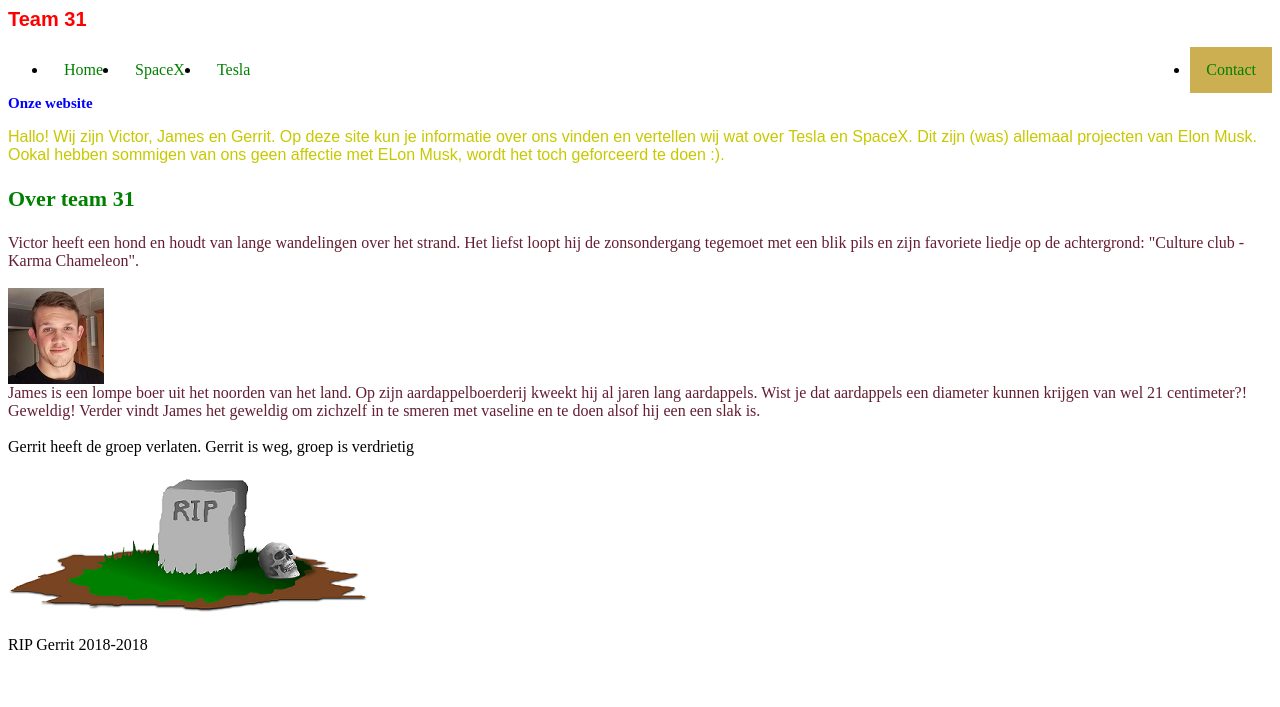
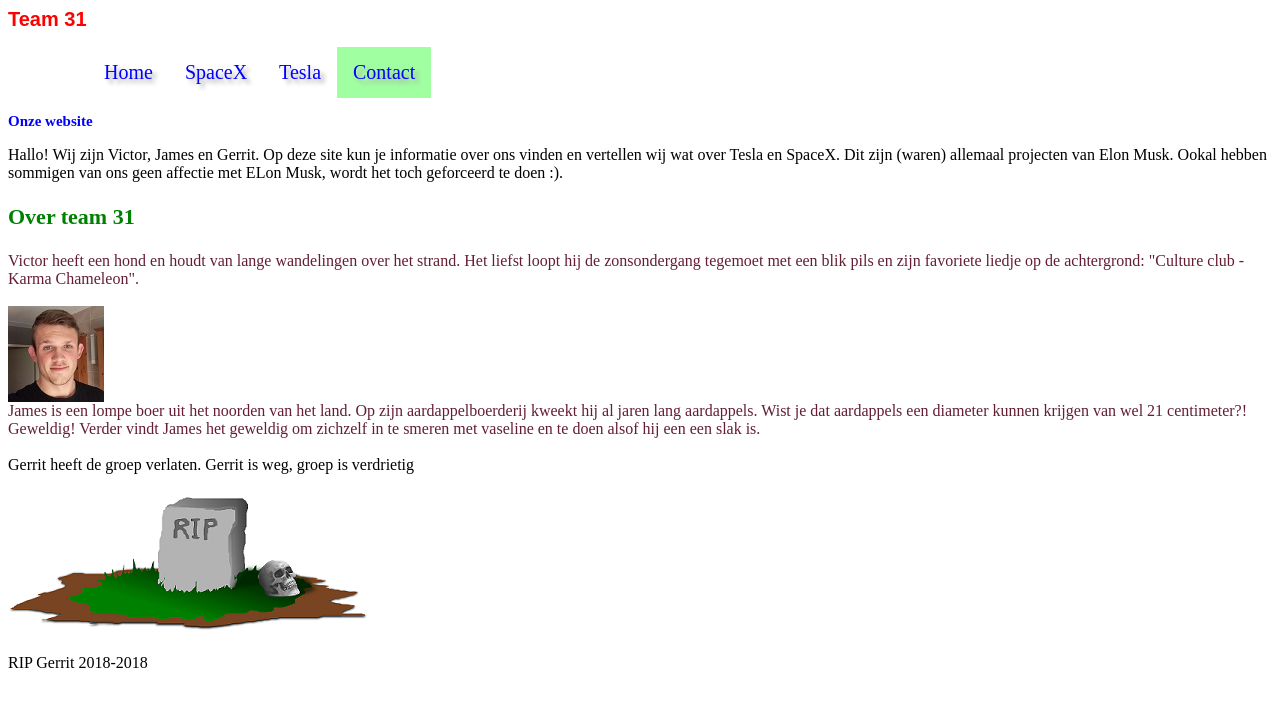
Before and after one commit to JamesJCarroll/webopdracht, a PHP site: page / in a window 1280 px wide. Shown: the top 707 px of the page. Run offline with PHP 8.4, Linux system fonts and the light colour scheme.

Commit message:
big update

```diff
--- a/Index.html
+++ b/Index.html
@@ -1,24 +1,121 @@
 <html>
     <head>
-        <link rel="stylesheet" href="Website.css" >
+		<link rel="stylesheet" href="https://fonts.googleapis.com/css?family=Tangerine:italic">
+		<style>
+		background-color: black;
 
+menu ul {
+    list-style: none;
+    margin: auto;
+    padding: 0;
+    overflow: hidden;
+    background-color: black;
+	position: sticky;
+	top: 0;
+}
+
+menu ul li {
+	list-style: none;
+    float: left;
+}
+
+menu ul li a {
+	list-style: none;
+    display: block;
+    color: blue;
+    text-align: center;
+    padding: 14px 16px;
+    text-decoration: none;
+	font-family: 'Tangerine', serif;
+	font-size: 20px;
+	text-shadow: 4px 4px 4px #aaa;
+}
+
+menu ul li a:hover:not(.active) {
+	list-style: none;
+    background-color: #a11a11;
+}
+
+.active {
+    background-color: #a0fFa0;
+}
+
+h1 {
+	font-family: arial;
+	font-size: 20px;
+	color: red;
+}
+h2{
+	font-size: 15px;
+	color: blue;
+}
+
+h2 p {
+	font-family: arial;
+	color: rgb(200,200,0);
+}
+
+h3 {
+	font-size: 22px;
+	color: green;
+}
+
+h3 p1{
+	font-family: arial;
+	font-size: 15px;
+	color: rgb(100,110,120);
+}
+
+h3 p2{
+	font-family: arial;
+	font-size: 15px;
+	color: rgb(200,210,220);
+}
+
+h3 p3{
+	font-family: arial;
+	font-size: 25px;
+	color: rgb(150,130,110);
+	break-word: keep-all;
+}
+p1{
+/*font-family: calabria*/
+font-family: 25px;
+color: rgb(100,30,50);
+break-word: keep-all;
+}
+
+p2{
+/*font-family: calabria*/
+font-family: 8px;
+color: rgb(100,30,50);
+break-word: keep-all;
+}
+
+img {
+
+}
+
+		</style>
+<!-- <link rel="stylesheet" href="Website.css" > -->
         <title> Over ons </title>
     </head>
 	<body>
 		<h1>Team 31</h1>
+		<menu>
 			<ul>
 				<li><a href="Index.html">Home</a></li>
 				<li><a href="SpaceX.html">SpaceX</a></li>
 				<li><a href="Tesla.html">Tesla</a></li>
-                <li style = "float:right"> <a class="active" href="Contact.html">Contact</a></li>
+				<li><a class="active" href="Contact.html">Contact</a></li>
 			</ul>
-
+		</menu>
 		<br>
 		<br>
-
+		<br>
 		<h2>Onze website</h2>
 			<p>Hallo! Wij zijn Victor, James en Gerrit. Op deze site kun je informatie over ons vinden en vertellen wij wat over Tesla en SpaceX.
-                    Dit zijn (was) allemaal projecten van Elon Musk. Ookal hebben sommigen van ons geen affectie met ELon Musk, wordt het toch geforceerd te doen :).</p>
+				Dit zijn (waren) allemaal projecten van Elon Musk. Ookal hebben sommigen van ons geen affectie met ELon Musk, wordt het toch geforceerd te doen :).</p>
 		<h3>Over team 31</h3>
 			<p1>Victor heeft een hond en houdt van lange wandelingen over het strand. Het liefst loopt hij de zonsondergang tegemoet
 				met een blik pils en zijn favoriete liedje op de achtergrond: "Culture club - Karma Chameleon".
--- a/SpaceX.html
+++ b/SpaceX.html
@@ -1,16 +1,19 @@
 <html>
     <head>
+        <link rel="stylesheet" href="https://fonts.googleapis.com/css?family=Tangerine:italic">
         <link rel="stylesheet" href="Website.css" >
 
         <title> SpaceX </title>
     </head>
 	<body>
+		<menu>
 			<ul>
 				<li><a href="Index.html">Home</a></li>
 				<li><a href="SpaceX.html">SpaceX</a></li>
 				<li><a href="Tesla.html">Tesla</a></li>
 				<li style = "float:right"> <a class="active" href="Contact.html">Contact</a></li>
 			</ul>
+		</menu>
 		<br>
 		<br>
 		<h1> SpaceX</h1>
@@ -27,11 +30,8 @@
 			en anders dan de concurrentie volledig in Amerika gebouwde raketten en ruimtevaartuigen levert. SpaceX is anno 2016 het grootste en bekendste bedrijf dat tot de
 			NewSpace-beweging wordt gerekend. SpaceX is sinds 2017 wereldwijd de grootste aanbieder van lanceringen.
 		</p1>
-
 		<br>
 		<br>
-
 		<p2>bron: https://nl.wikipedia.org/wiki/SpaceX</p2>
-
 	</body>
 </html>
--- a/Website.css
+++ b/Website.css
@@ -1,7 +1,7 @@
 background-color: gray;
 
-ul {
-    list-style-type: none;
+menu ul {
+    list-style: none;
     margin: auto;
     padding: 0;
     overflow: hidden;
@@ -10,19 +10,25 @@ ul {
 	top: 0;
 }
 
-li {
-    float: left;
+menu ul li {
+	list-style: none;
+    float: right;
 }
 
-li a {
+menu ul li a {
+	list-style: none;
     display: block;
     color: green;
     text-align: center;
     padding: 14px 16px;
     text-decoration: none;
+	font-family: 'Tangerine', serif;
+	font-size: 20px;
+	text-shadow: 4px 4px 4px #aaa;
 }
 
-li a:hover:not(.active) {
+menu ul li a:hover:not(.active) {
+	list-style: none;
     background-color: #111;
 }
 
@@ -39,14 +45,15 @@ h2{
 	font-size: 15px;
 	color: blue;
 }
+
+h2 p {
+	font-family: arial;
+	color: rgb(200,200,0);
+}
+
 h3 {
 	font-size: 22px;
 	color: green;
-}
-
-p {
-	font-family: arial;
-	color: rgb(200,200,0);
 }
 
 h3 p1{
@@ -80,6 +87,7 @@ font-family: 8px;
 color: rgb(100,30,50);
 break-word: keep-all;
 }
+
 img {
 
 }
```
Also changed, not shown: Contact.html (+5 -3 lines), Tesla.html (+5 -4 lines). Lines whose indentation alone changed are shown as unchanged.
